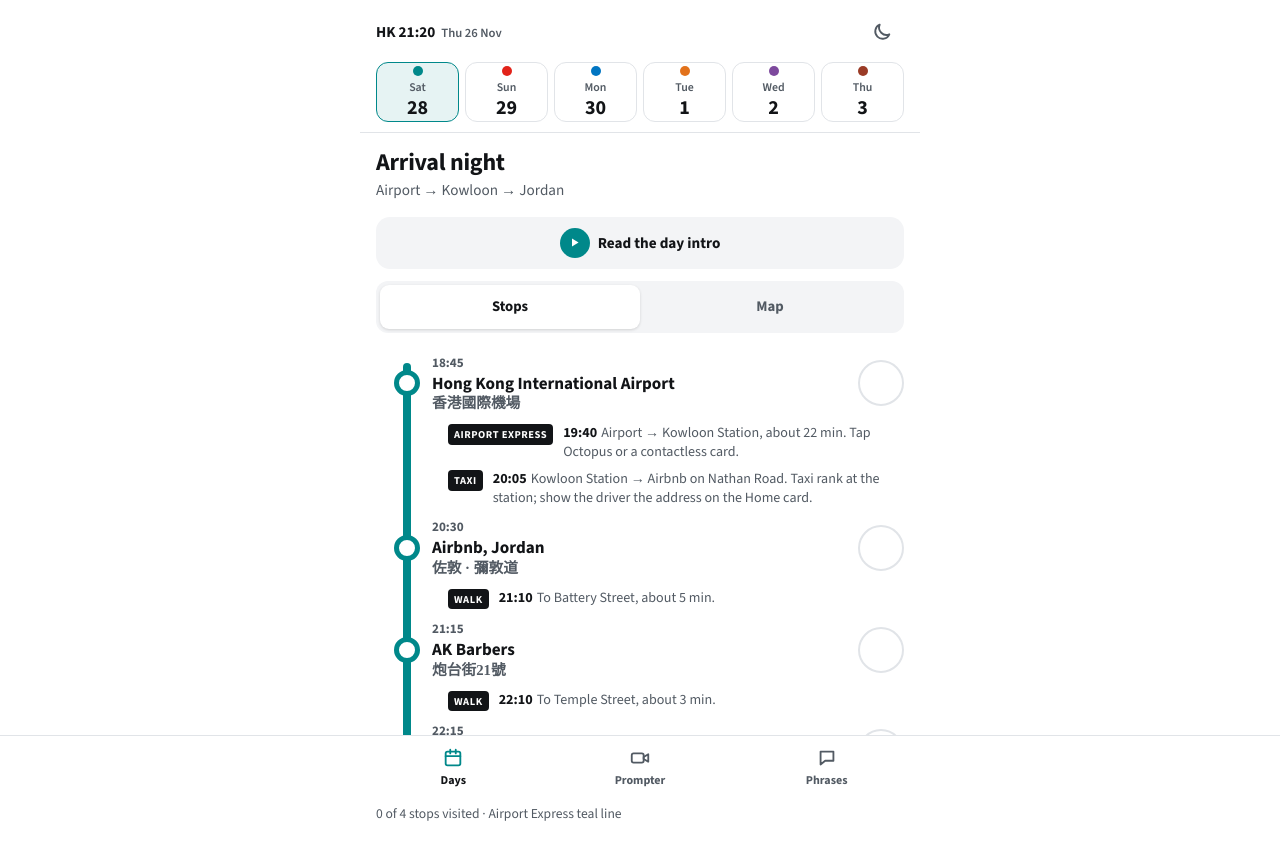
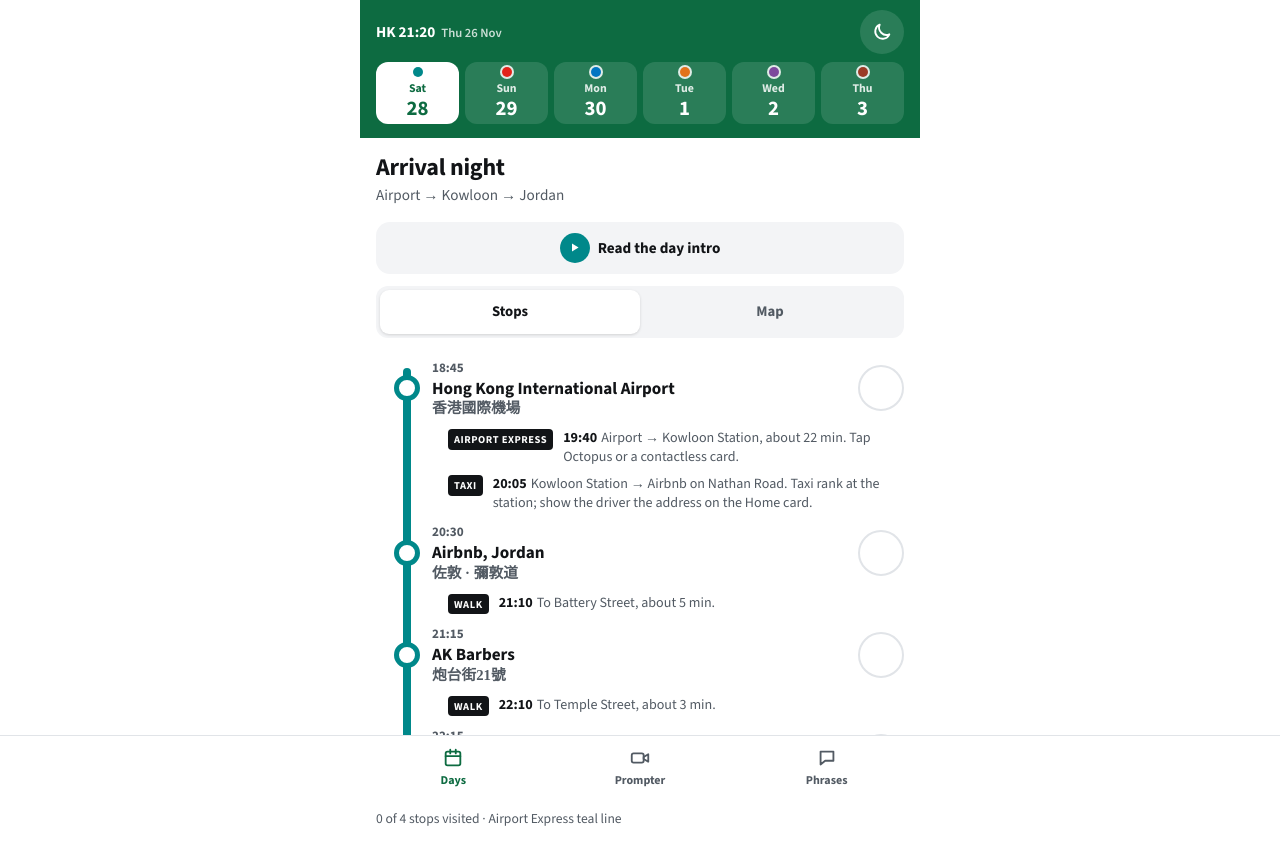
Before and after one commit to Tabudlo/hk-vlog-guide, a plain HTML site: page index.html in a window 1280 px wide. Drawn offline with nearby package versions, Linux system fonts and the light colour scheme.

Commit message:
Use tram green for the header and day picker
Co-Authored-By: Claude Opus 5.5 <noreply@anthropic.com>
Claude-Session: https://claude.ai/code/session_01PqoN84fnDQJ7KNCKiiugkJ

```diff
--- a/index.html
+++ b/index.html
@@ -3,8 +3,8 @@
 <head>
 <meta charset="utf-8">
 <meta name="viewport" content="width=device-width, initial-scale=1, viewport-fit=cover">
-<meta name="theme-color" content="#ffffff" media="(prefers-color-scheme: light)">
-<meta name="theme-color" content="#121417" media="(prefers-color-scheme: dark)">
+<meta name="theme-color" content="#0d6b41" media="(prefers-color-scheme: light)">
+<meta name="theme-color" content="#0b5434" media="(prefers-color-scheme: dark)">
 <meta name="apple-mobile-web-app-capable" content="yes">
 <meta name="apple-mobile-web-app-title" content="HK Vlog">
 <title>HK Vlog Guide</title>
@@ -679,6 +679,7 @@ svg.leaflet-image-layer.leaflet-interactive path {
   --plate:#ffffff; --plate-ink:#121417; --on-line:#ffffff;
   --line:#e2231a; --tint:color-mix(in srgb,var(--line) 9%,var(--bg));
   --done:#121417; --focus:#0a66d6;
+  --brand:#0d6b41; --brand-ink:#ffffff; --brand-fg:#0d6b41;
   --shadow:0 8px 20px -12px rgba(18,20,23,.45);
   color-scheme:light;
 }
@@ -686,6 +687,7 @@ svg.leaflet-image-layer.leaflet-interactive path {
   :root:not([data-theme="light"]){
     --bg:#121417; --bg2:#1c1f24; --bg3:#272b31; --ink:#f1f3f5; --mut:#a9b0b8; --rule:#2e333a;
     --plate:#f6f6f4; --plate-ink:#121417; --done:#f1f3f5; --focus:#6aa8ff;
+    --brand:#0b5434; --brand-fg:#6fd6a0;
     --tint:color-mix(in srgb,var(--line) 18%,var(--bg));
     --shadow:0 8px 20px -12px rgba(0,0,0,.8);
     color-scheme:dark;
@@ -694,6 +696,7 @@ svg.leaflet-image-layer.leaflet-interactive path {
 :root[data-theme="dark"]{
   --bg:#121417; --bg2:#1c1f24; --bg3:#272b31; --ink:#f1f3f5; --mut:#a9b0b8; --rule:#2e333a;
   --plate:#f6f6f4; --plate-ink:#121417; --done:#f1f3f5; --focus:#6aa8ff;
+  --brand:#0b5434; --brand-fg:#6fd6a0;
   --tint:color-mix(in srgb,var(--line) 18%,var(--bg));
   --shadow:0 8px 20px -12px rgba(0,0,0,.8);
   color-scheme:dark;
@@ -712,18 +715,22 @@ svg.i{width:22px;height:22px;fill:none;stroke:currentColor;stroke-width:2;stroke
 [hidden]{display:none!important}
 
 /* header */
-.top{position:sticky;top:0;z-index:20;background:var(--bg);padding:calc(10px + env(safe-area-inset-top)) 16px 10px;border-bottom:1px solid var(--rule)}
+.top{position:sticky;top:0;z-index:20;background:var(--brand);color:var(--brand-ink);padding:calc(10px + env(safe-area-inset-top)) 16px 14px}
 .bar{display:flex;align-items:center;justify-content:space-between;gap:8px;min-height:40px}
 .clock{font-weight:700;font-variant-numeric:tabular-nums;font-size:.95rem}
-.clock small{font-weight:600;color:var(--mut);margin-left:6px}
+.clock small{font-weight:600;color:rgba(255,255,255,.78);margin-left:6px}
+.top .iconbtn{color:#fff;background:rgba(255,255,255,.12)}
+.top .iconbtn:active{background:rgba(255,255,255,.22)}
 .iconbtn{width:44px;height:44px;border-radius:50%;display:grid;place-items:center;color:var(--mut)}
 .iconbtn:active{background:var(--bg2)}
 .days{display:grid;grid-template-columns:repeat(6,1fr);gap:6px;margin-top:8px}
-.day{height:60px;border-radius:12px;border:1.5px solid var(--rule);display:grid;place-items:center;align-content:center;gap:1px;font-weight:600;font-size:.74rem;color:var(--mut);position:relative}
-.day b{font-size:1.25rem;line-height:1;color:var(--ink);font-variant-numeric:tabular-nums}
-.day i{width:10px;height:10px;border-radius:50%;background:var(--c);margin-bottom:2px}
-.day[aria-pressed="true"]{border-color:var(--c);background:color-mix(in srgb,var(--c) 10%,var(--bg))}
-.day .today{position:absolute;top:-7px;left:50%;transform:translateX(-50%);background:var(--ink);color:var(--bg);font-size:.6rem;font-weight:800;letter-spacing:.04em;padding:2px 5px;border-radius:4px}
+.day{height:62px;border-radius:12px;background:rgba(255,255,255,.12);display:grid;place-items:center;align-content:center;gap:1px;font-weight:700;font-size:.74rem;color:rgba(255,255,255,.85);position:relative}
+.day b{font-size:1.3rem;line-height:1;color:#fff;font-variant-numeric:tabular-nums}
+.day i{width:10px;height:10px;border-radius:50%;background:var(--c);margin-bottom:2px;box-shadow:0 0 0 2px rgba(255,255,255,.85)}
+.day[aria-pressed="true"]{background:#fff;color:var(--brand)}
+.day[aria-pressed="true"] b{color:var(--brand)}
+.day[aria-pressed="true"] i{box-shadow:none}
+.day .today{position:absolute;top:-7px;left:50%;transform:translateX(-50%);background:#f2b632;color:#121417;font-size:.6rem;font-weight:800;letter-spacing:.04em;padding:2px 5px;border-radius:4px}
 
 /* day head */
 .dhead{padding:16px 16px 4px}
@@ -775,8 +782,7 @@ svg.i{width:22px;height:22px;fill:none;stroke:currentColor;stroke-width:2;stroke
 .nav{position:fixed;left:0;right:0;bottom:0;z-index:30;background:var(--bg);border-top:1px solid var(--rule);display:flex;justify-content:center;padding-bottom:env(safe-area-inset-bottom)}
 .nav div{display:flex;width:100%;max-width:560px}
 .nav button{flex:1;min-height:64px;display:grid;place-items:center;align-content:center;gap:3px;font-size:.75rem;font-weight:700;color:var(--mut)}
-.nav button[aria-current="page"]{color:var(--ink)}
-.nav button[aria-current="page"] svg{color:var(--line)}
+.nav button[aria-current="page"]{color:var(--brand-fg)}
 
 /* detail */
 .sheet{position:fixed;inset:0;z-index:50;background:var(--bg);display:flex;flex-direction:column;overflow:hidden}
```
Also changed, not shown: src/app.html (+17 -11 lines).
